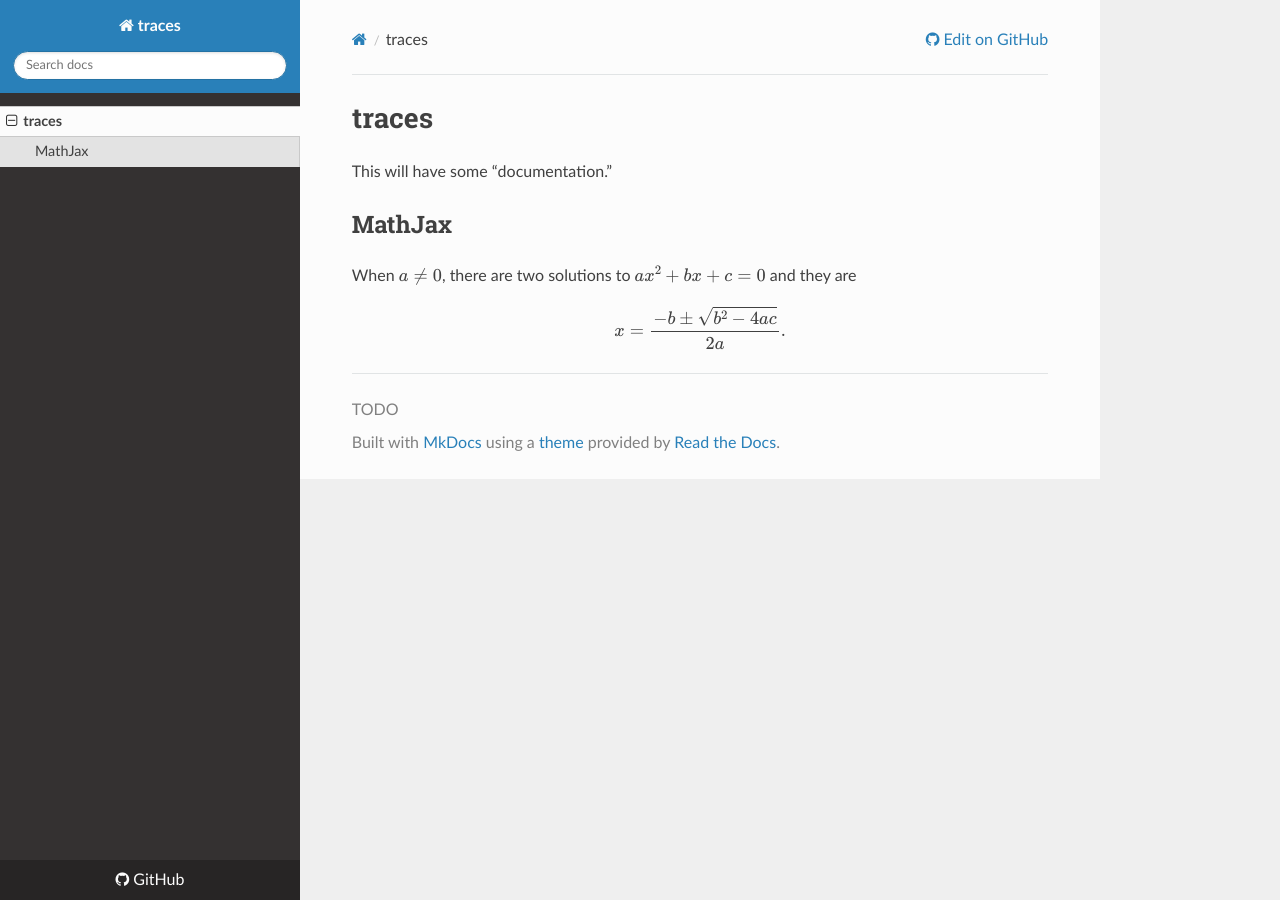
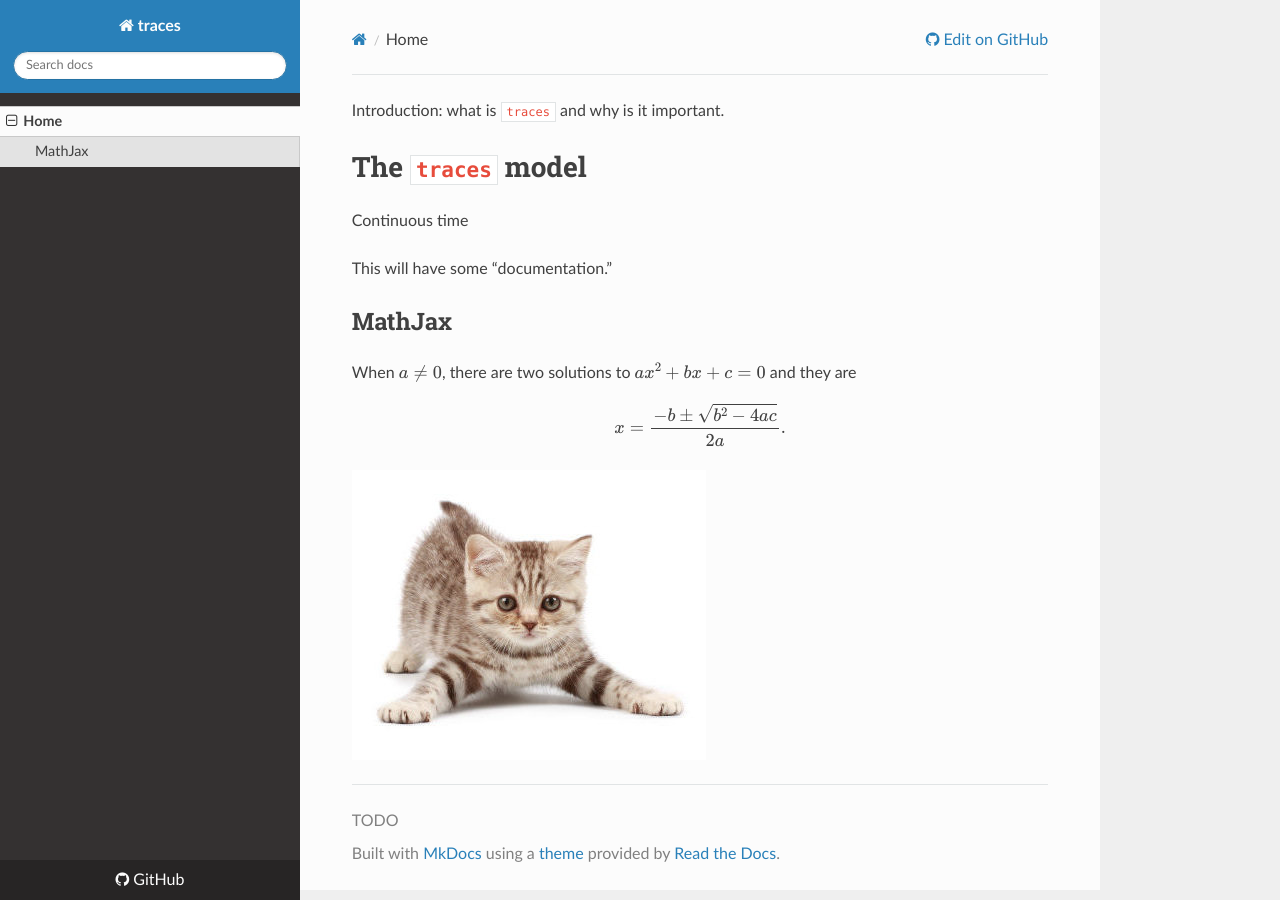
Before and after one commit to stringertheory/traces, an MkDocs documentation site: the page built from docs/index.md, in a window 1280 px wide. Built offline with MkDocs 1.6.1, drawn with Linux system fonts in a browser that asks for light colours; nearby versions of some CDN libraries; formulas are drawn with MathJax 3; old or Windows-style settings are respelled for this version of MkDocs.

Commit message:
Messing with docs

```diff
--- a/docs/css/style.css
+++ /dev/null
@@ -1,3 +0,0 @@
-h1 {
-    color: red;
-}
--- a/docs/index.md
+++ b/docs/index.md
@@ -1,4 +1,9 @@
-# traces
+
+Introduction: what is `traces` and why is it important.
+
+# The `traces` model
+
+Continuous time
 
 This will have some "documentation."
 
@@ -6,3 +11,5 @@ This will have some "documentation."
 
 When \(a \ne 0\), there are two solutions to \(ax^2 + bx + c = 0\) and they are
 $$x = {-b \pm \sqrt{b^2-4ac} \over 2a}.$$
+
+![screenshot](img/cat.jpg)
--- a/mkdocs.yml
+++ b/mkdocs.yml
@@ -11,3 +11,4 @@ markdown_extensions:
     - smarty
     - mdx_math
 pages:
+- Home: 'index.md'
```
Also changed, not shown: docs/img/cat.jpg (added).
